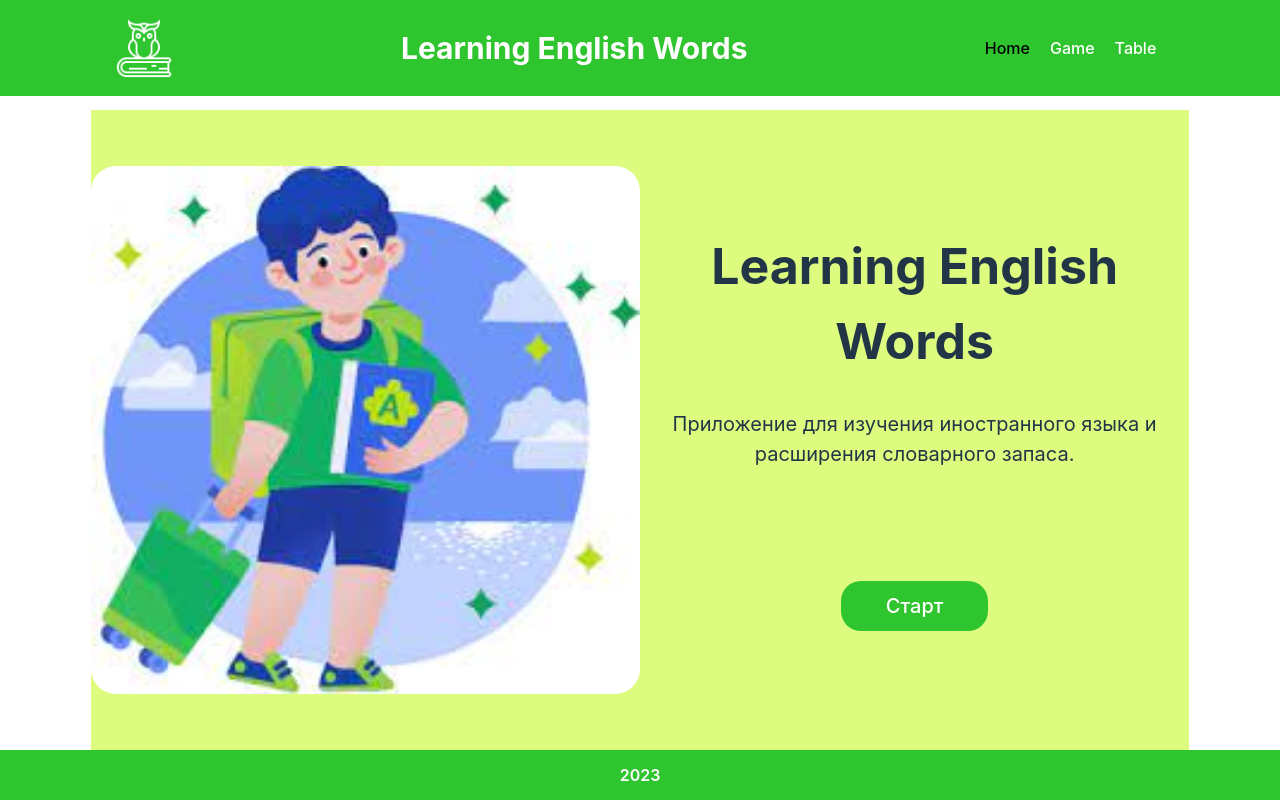
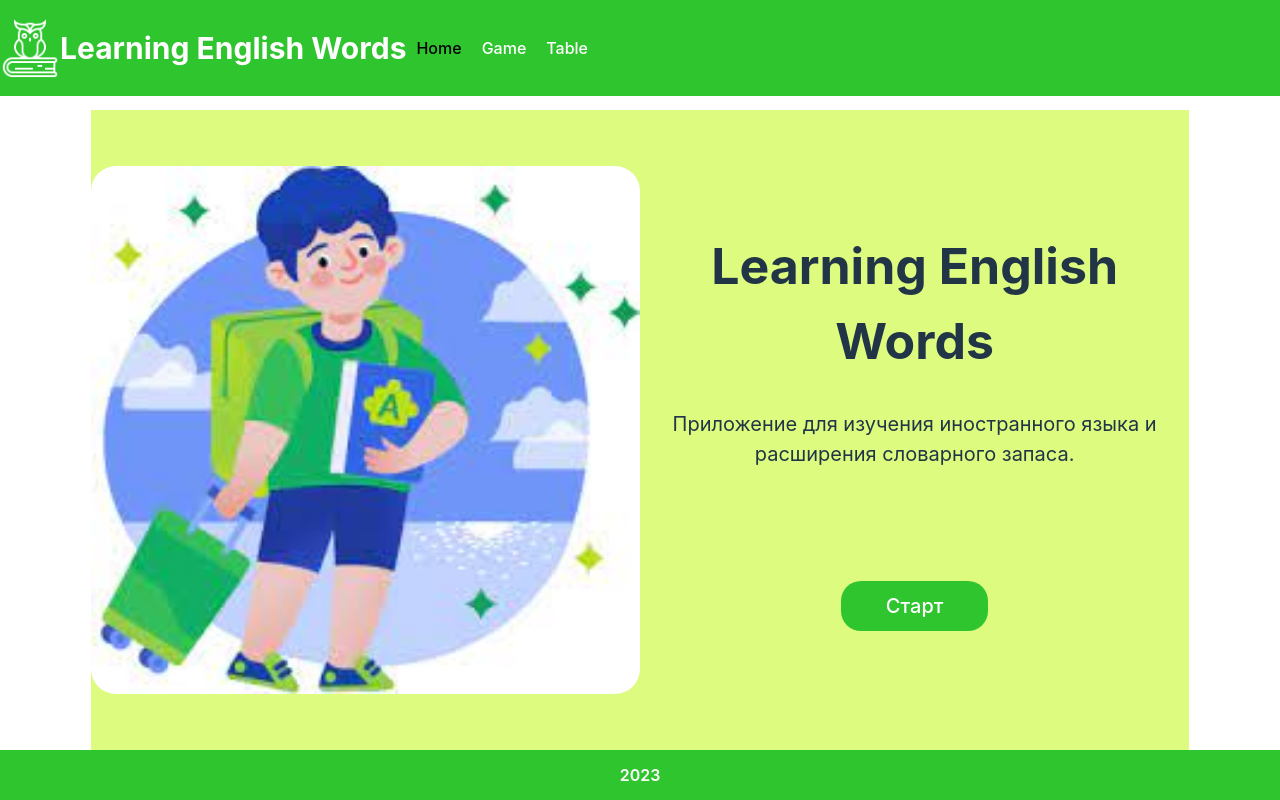
Before and after one commit to JuliaMichaela/English-learn-cards, a React (Vite) app: page / in a window 1280 px wide. Built offline with nearby package versions, Linux system fonts and the light colour scheme.

Commit message:
change css

```diff
--- a/src/components/Header/header.module.scss
+++ b/src/components/Header/header.module.scss
@@ -6,7 +6,7 @@
     top: 0;
     display: flex;
     align-items: center;
-    justify-content: space-around;
+    // justify-content: space-around;
     background-color: rgb(47, 197, 47);
 }
 
```
